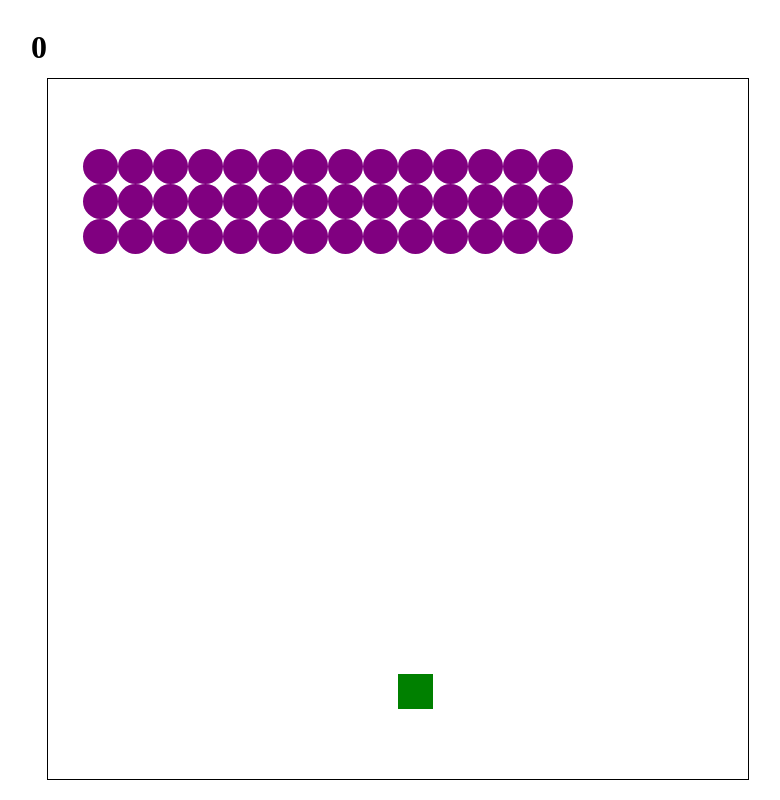
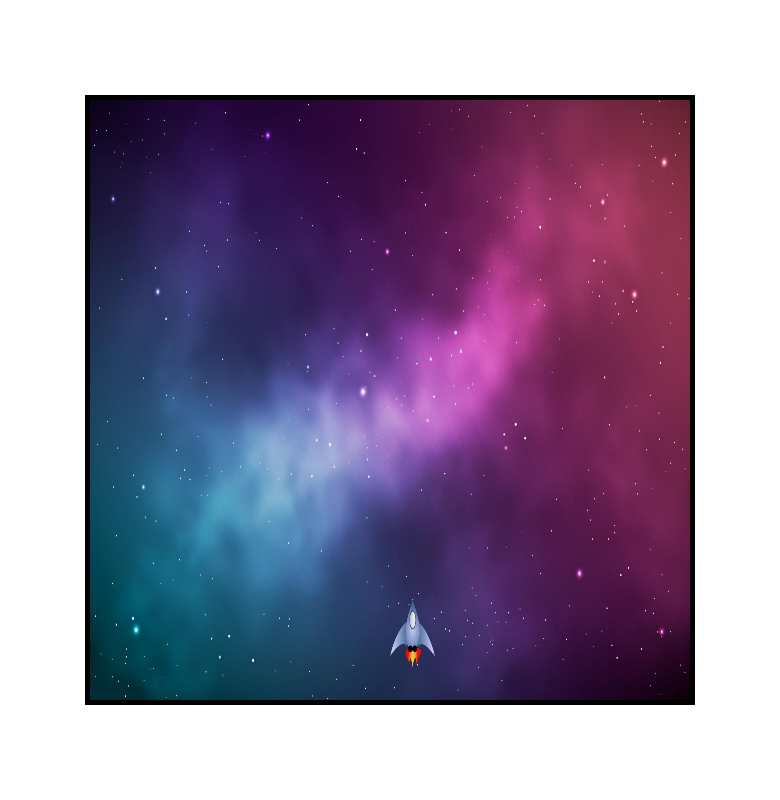
Before and after one commit to YunalHodzha/Space-Invaders-Game, a plain HTML site: page index.html in a window 1280 px wide. Shown: the whole page, without its empty margins (250-1030 px from the left). Drawn offline with Linux system fonts and the light colour scheme.

Commit message:
Switched to canvas

```diff
--- a/app.js
+++ b/app.js
@@ -1,135 +1,25 @@
-const grid = document.querySelector('.grid');
-const resultDisplay = document.querySelector('.result');
-let currentShooterIndex = 350;
-let width = 20;
-let direction = 1;
-let invadersId;
-let aliensRemoved = [];
-let result = 0;
-resultDisplay.innerHTML = result;
+const canvas = document.getElementById('canvas1');
+const ctx = canvas.getContext('2d');
+const CANVAS_WIDTH = canvas.width = 3000 / 1.5;
+const CANVAS_HEIGHT = canvas.height = 2000 / 1.5;
 
-for (let i = 0; i < 400; i++) {
-    const square = document.createElement('div');
-    grid.appendChild(square);
-};
+const rocket = new Image();
+rocket.src = './images/rocket.png';
+rocket.width = 16;
+rocket.height = 16;
 
-const squares = Array.from(document.querySelectorAll('.grid div'));
+const backGroundImage = new Image();
+backGroundImage.src = './images/backGround.png'
 
-const alienInvaders = [
-    0, 1, 2, 3, 4, 5, 6, 7, 8, 9, 10, 11, 12, 13,
-    20, 21, 22, 23, 24, 25, 26, 27, 28, 29, 30, 31, 32, 33,
-    40, 41, 42, 43, 44, 45, 46, 47, 48, 49, 50, 51, 52, 53
-]
+//ctx.drawImage(playerImage, 0, 0, CANVAS_WIDTH, CANVAS_HEIGHT)
 
-function draw() {
-    for (let i = 0; i < alienInvaders.length; i++) {
-        if(!aliensRemoved.includes(i)) {
-            squares[alienInvaders[i]].classList.add('invader');
-        }
-    }
+
+function game() {
+    ctx.clearRect(0, 0, CANVAS_WIDTH, CANVAS_HEIGHT);
+    ctx.drawImage(backGroundImage, 0, 0, 3000, 2000,0, 0, CANVAS_WIDTH, CANVAS_HEIGHT);
+    ctx.drawImage(rocket, CANVAS_WIDTH /2 , CANVAS_HEIGHT / 1.2, 150, 150)
+
+
 }
 
-draw();
-
-function remove() {
-    for (let i = 0; i < alienInvaders.length; i++) {
-        squares[alienInvaders[i]].classList.remove('invader')
-    }
-}
-
-squares[currentShooterIndex].classList.add('shooter');
-
-function moveShooter(e) {
-    squares[currentShooterIndex].classList.remove('shooter');
-    switch (e.key) {
-        case 'ArrowLeft':
-            if (currentShooterIndex % width !== 0) {
-                currentShooterIndex -= 1;
-            }
-            break;
-        case 'ArrowRight':
-            if (currentShooterIndex % width < width - 1) {
-                currentShooterIndex += 1;
-            }
-            break;
-    }
-
-    squares[currentShooterIndex].classList.add('shooter');
-}
-document.addEventListener('keydown', moveShooter);
-
-function moveInvaders() {
-    const leftEdge = alienInvaders[0] % width === 0;
-    const rightEdge = alienInvaders[alienInvaders.length - 1] % width === width - 1;
-    remove();
-
-    if (rightEdge) {
-        for (let i = 0; i < alienInvaders.length; i++) {
-            alienInvaders[i] += width - 1;
-            direction = -1;
-        }
-    }
-
-    if (leftEdge) {
-        for (let i = 0; i < alienInvaders.length; i++) {
-            alienInvaders[i] += width;
-            direction = 1;
-        }
-    }
-
-    for (let i = 0; i < alienInvaders.length; i++) {
-        alienInvaders[i] += direction;
-    }
-
-    draw();
-
-    if (squares[currentShooterIndex].classList.contains('invader', 'shooter')) {
-        resultDisplay.innerHTML = "GAME OVER";
-        clearInterval(invadersId);
-    }
-
-    for (let i = 0; i < alienInvaders.length; i++) {
-        if (alienInvaders[i] > squares.length - 1) {
-            resultDisplay.innerHTML = "GAME OVER";
-            clearInterval(invadersId);
-        }
-    }
-    if(aliensRemoved.length === alienInvaders.length) {
-        resultDisplay.innerHTML = "YOU WIN";
-        clearInterval(invadersId);
-    }
-}
-
-invadersId = setInterval(moveInvaders, 500)
-
-function shoot(e) {
-    let laserId;
-    let currentLaserIndex = currentShooterIndex;
-
-    function moveLaser() {
-        squares[currentLaserIndex].classList.remove('laser');
-        currentLaserIndex -= width;
-        squares[currentLaserIndex].classList.add('laser');
-
-        if (squares[currentLaserIndex].classList.contains('invader')) {
-            squares[currentLaserIndex].classList.remove('laser');
-            squares[currentLaserIndex].classList.remove('invader');
-            squares[currentLaserIndex].classList.add('boom');
-
-            setTimeout(() => squares[currentLaserIndex].classList.remove('boom'), 50)
-            clearInterval(laserId);
-
-            const aliensRemoval = alienInvaders.indexOf(currentLaserIndex);
-            aliensRemoved.push(aliensRemoval);
-            result++;
-            resultDisplay.innerHTML = result;
-        }
-    }
-
-    switch (e.key) {
-        case ' ' || 'Space':
-            laserId = setInterval(moveLaser, 100);
-    }
-}
-
-document.addEventListener('keydown', shoot)
+setInterval(game, 1000 / 1);
--- a/index.html
+++ b/index.html
@@ -1,16 +1,14 @@
 <!DOCTYPE html>
 <html lang="en">
-
 <head>
     <meta charset="UTF-8">
     <meta name="viewport" content="width=device-width, initial-scale=1.0">
-    <title>Space-Invaders</title>
+    <title>Demo</title>
     <link rel="stylesheet" href="style.css">
 </head>
+<body>
 
-<body>
-    <h1 class="result"></h1>
-    <div class="grid"></div>
-    <script src="app.js"></script>
+    <canvas id="canvas1"></canvas>
+    <script type="module" src="app.js"></script>
 </body>
 </html>
--- a/style.css
+++ b/style.css
@@ -1,36 +1,9 @@
-body {
-    display: flex;
-    justify-content: center;
-    align-items: auto;
+#canvas1 {
+    border: 5px solid black;
+    position: absolute;
+    top: 50%;
+    left: 50%;
+    transform: translate(-50%, -50%);
+    width: 600px;
+    height: 600px;
 }
-
-.grid {
-    margin-top: 70px;
-    width: 700px;
-    height: 700px;
-    display: flex;
-    flex-wrap: wrap;
-    border: 1px solid black;
-}
-
-.grid div {
-    width: 35px;
-    height: 35px;
-}
-
-.invader {
-    background-color: purple;
-    border-radius: 100%;
-}
-
-.shooter {
-    background-color: green;
-}
-
-.laser {
-    background-color: orange;
-}
-
-.boom {
-    background-color: red;
-}
```
Also changed, not shown: Player.js (added), images/backGround.png (added), images/rocket.png (added), 2 other files.
